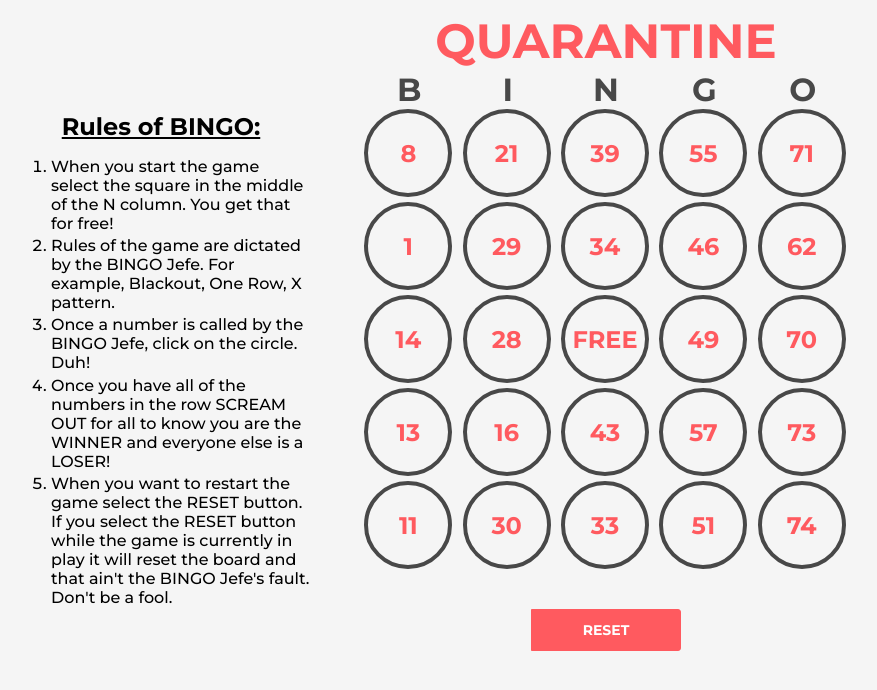
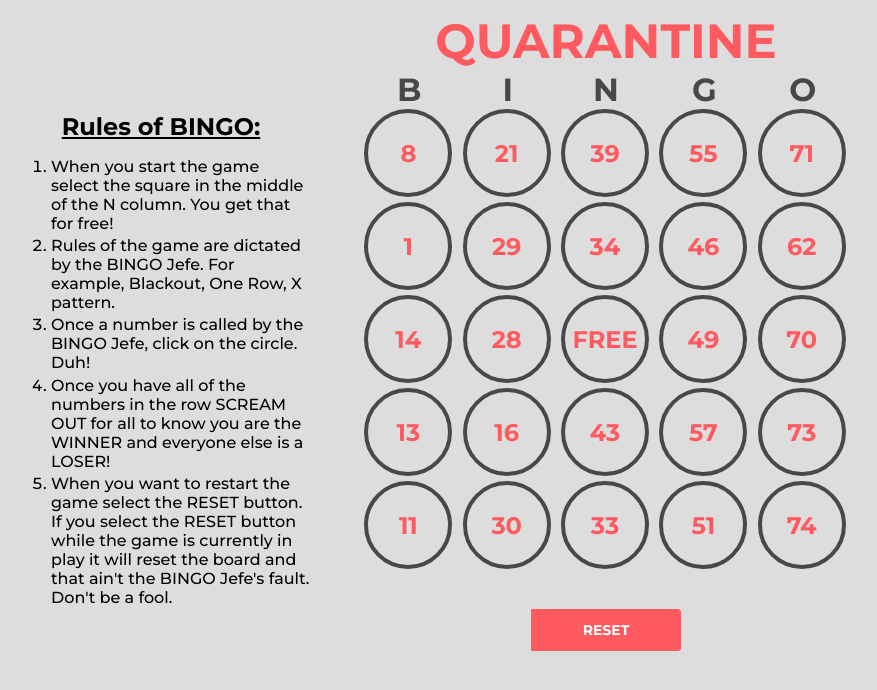
Before and after one commit to nedmorgan/quarentine_bingo, a React (Create React App) app in the folder bingo/: page / in a window 1280 px wide. Shown: the top 690 px of the page, without its empty margins (34-911 px from the left). Built offline with nearby package versions, Linux system fonts and the light colour scheme; what react-animations would draw is missing.

Commit message:
updated background styling

```diff
--- a/bingo/package.json
+++ b/bingo/package.json
@@ -17,7 +17,8 @@
     "start": "react-scripts start",
     "build": "react-scripts build",
     "test": "react-scripts test",
-    "eject": "react-scripts eject"
+    "eject": "react-scripts eject",
+    "deploy": "npm run build && netlify deploy --prod"
   },
   "eslintConfig": {
     "extends": "react-app"
--- a/bingo/src/App.css
+++ b/bingo/src/App.css
@@ -1,6 +1,7 @@
 .App {
   text-align: center;
   height: 100vh;
+  background-color: #dedddd;
 }
 
 .game-objects {
--- a/bingo/src/styles/RulesStyles.jsx
+++ b/bingo/src/styles/RulesStyles.jsx
@@ -26,6 +26,9 @@ export const RulesContainer = styled.div`
     ol {
       padding-left: 2em;
       padding-right: 2em;
+      padding-bottom: 1em;
+      margin-bottom: 0;
+      background-color: #dedddd;
     }
 
     li {
```
